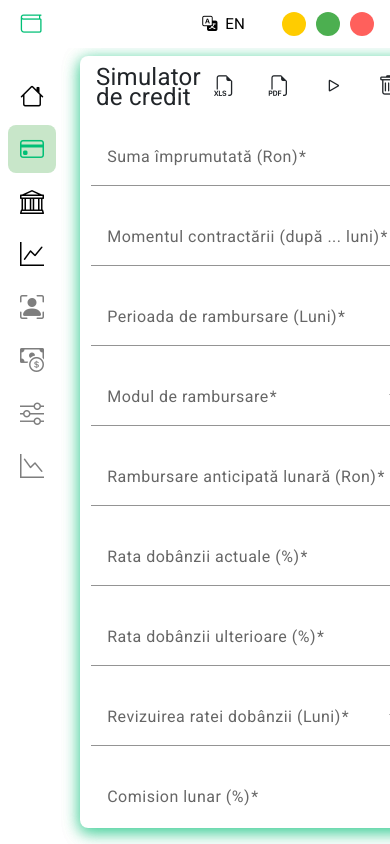
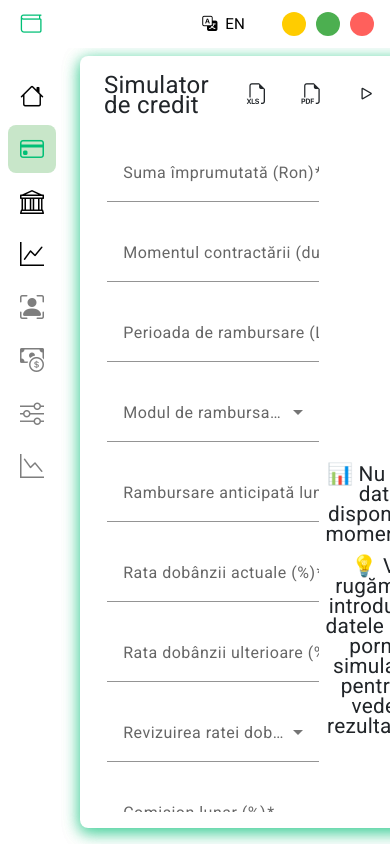
Before and after one commit to ciolteamihairobert/NewFunds, an Angular app: page /credit in a window 390 px wide. Built offline with nearby package versions, Linux system fonts and the light colour scheme.

Commit message:
Created a centralized css file for the simulators tabs

```diff
--- a/angular.json
+++ b/angular.json
@@ -29,6 +29,7 @@
               "node_modules/bootstrap/dist/css/bootstrap.min.css",
               "node_modules/bootstrap-icons/font/bootstrap-icons.min.css",
               "node_modules/ngx-toastr/toastr.css",
+              "src/app/reusable-components/simulatorStyles.css",
               "src/styles.css"
             ],
             "scripts": [
--- a/src/app/credit/credit.component.html
+++ b/src/app/credit/credit.component.html
@@ -1,4 +1,4 @@
-<div class="ccontainer">
+<div class="simulator-container">
     <app-header
         title="Simulator de credit"
         formName="Credit"
@@ -6,7 +6,7 @@
         [exportToPDF]="exportToPDF.bind(this)"
         [clearSimulation]="clearSimulation.bind(this)">
     </app-header>
-    <div class="content">
+    <div class="simulator-content">
         <div class="input-section">
           <form class="input-section-content" [formGroup]="creditForm">
             <mat-form-field class="small-field">
--- a/src/app/credit/credit.component.ts
+++ b/src/app/credit/credit.component.ts
@@ -26,7 +26,7 @@ import { ToastrModule } from 'ngx-toastr';
     MatTableModule, MatPaginatorModule
   ],
   templateUrl: './credit.component.html',
-  styleUrl: './credit.component.css'
+  styleUrl: '../reusable-components/simulatorStyles.css'
 })
 
 export class CreditComponent implements OnInit {
--- /dev/null
+++ b/src/app/reusable-components/simulatorStyles.css
@@ -0,0 +1,167 @@
+.simulator-container {
+    display: flex;
+    flex-direction: column;
+    border-radius: 0.5rem;
+    box-shadow: 0 0.25rem 1rem rgba(0, 191, 118, 0.5), 0 0.25rem 1rem rgba(0, 191, 118, 0.5);
+    transition: background-color 0.3s ease, transform 0.3s ease;
+    padding: 1rem;
+    margin-top: 0.5rem;
+    margin-bottom: 1rem;
+    overflow: hidden;
+    height: -webkit-fill-available;
+}
+
+.simulator-content {
+    display: flex;
+    flex-direction: row;
+    justify-content: space-evenly;
+    flex-grow: 1;
+    padding: 0.5rem;
+    margin-top: 1rem;
+    overflow: auto;
+}
+
+.input-section {
+    display: flex;
+    flex-direction: row;
+    flex-wrap: nowrap;
+    margin: 0.2rem;
+    width: 35%;
+    margin-bottom: 2rem;
+    padding-bottom: 2rem;
+}
+
+.input-section-content {
+    max-height: 70vh;
+}
+
+.output-section {
+    display: flex;
+    flex-direction: column;
+    margin: 0.2rem;
+}
+
+.output-section.empty {
+    padding-top: 20rem;
+}
+
+.small-field {
+    height: 5rem;
+}
+
+::ng-deep .mat-mdc-form-field {
+    border-radius: 0.5rem;
+    width: 100%;
+}
+
+::ng-deep .mat-mdc-form-field .mdc-text-field--filled {
+    --mdc-filled-text-field-container-color: white !important;
+}
+
+::ng-deep .mat-mdc-form-field.mat-focused .mat-mdc-form-field-focus-overlay {
+    background-color: #00bf76 !important;
+}
+
+::ng-deep .mat-mdc-form-field.mat-focused .mdc-text-field--focused {
+    --mdc-filled-text-field-focus-label-text-color: #00bf76 !important;
+    --mdc-filled-text-field-focus-active-indicator-color: #00bf76 !important;
+}
+
+::ng-deep .mat-mdc-form-field.mat-focused .mdc-floating-label {
+    color: #00bf76 !important;
+}
+
+::ng-deep .mdc-text-field--filled:not(.mdc-text-field--disabled):hover {
+    background-color: #f5f5f5;
+}
+
+@media (max-width: 64rem) {
+    .content {
+        overflow-x: hidden;
+        overflow-y: auto;
+        flex-direction: column;
+    }
+
+    .input-section {
+        width: 100%;
+    }
+
+    .output-section {
+        width: 100%;
+    }
+}
+
+@media (max-width: 48rem) {
+    .ccontainer {
+        padding: 0.5rem;
+        max-height: 100vh;
+    }
+
+    .content {
+        overflow-y: auto;
+        flex-direction: column;
+        height: auto;
+        padding: 0;
+    }
+}
+
+.output-section table {
+    width: 100%;
+    border-collapse: collapse;
+}
+
+.output-section th,
+.output-section td {
+    text-align: center;
+    padding: 0.5rem;
+}
+
+.output-section th {
+    color: #00bf76;
+    font-size: 1rem;
+}
+
+.empty-state {
+    display: flex;
+    flex-direction: column;
+    justify-content: center;
+    font-size: 1.3rem;
+    text-align: center;
+    padding-bottom: 10rem;
+}
+
+.results-container {
+    padding-bottom: 1.5rem;
+}
+
+.results {
+    display: flex;
+    flex-direction: column;
+    gap: 1rem;
+    font-size: 1.2rem;
+    font-weight: 500;
+    color: #333;
+}
+
+.result-item {
+    display: flex;
+    justify-content: space-between;
+    align-items: center;
+    padding: 0.5rem;
+    border-radius: 0.5rem;
+    box-shadow: 0 0.25rem 0.5rem rgba(0, 0, 0, 0.1);
+}
+
+::ng-deep .mat-mdc-snack-bar-container .mdc-snackbar__surface {
+    background-color: #546E7A !important;
+    text-align: center;
+    padding: 0.5rem;
+}
+
+::ng-deep .mat-mdc-snack-bar-label .mdc-snackbar__label {
+    color: white  !important;
+}
+
+::ng-deep .mat-mdc-snack-bar-container .mdc-snackbar__label {
+    font-size: 1rem !important;
+}
```
